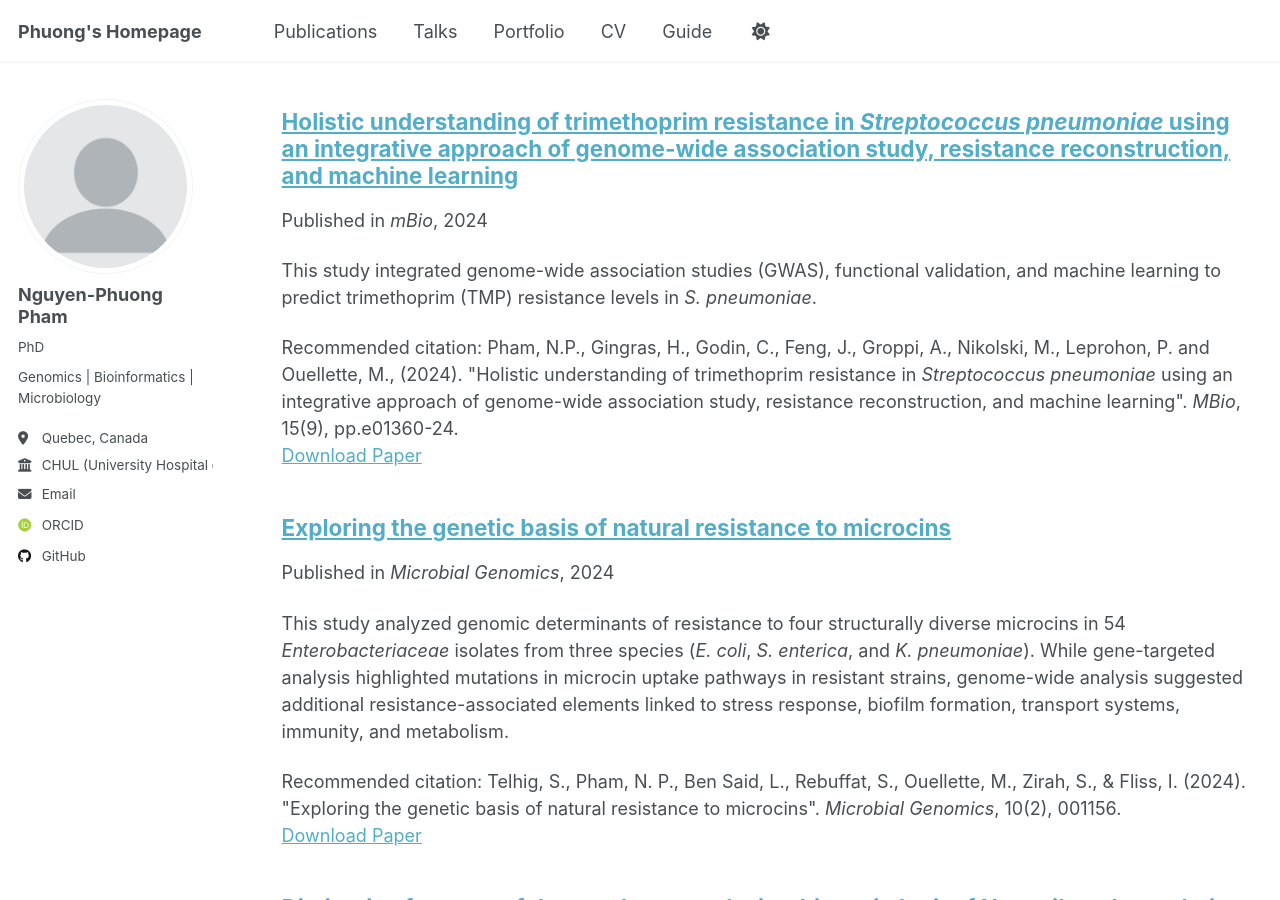
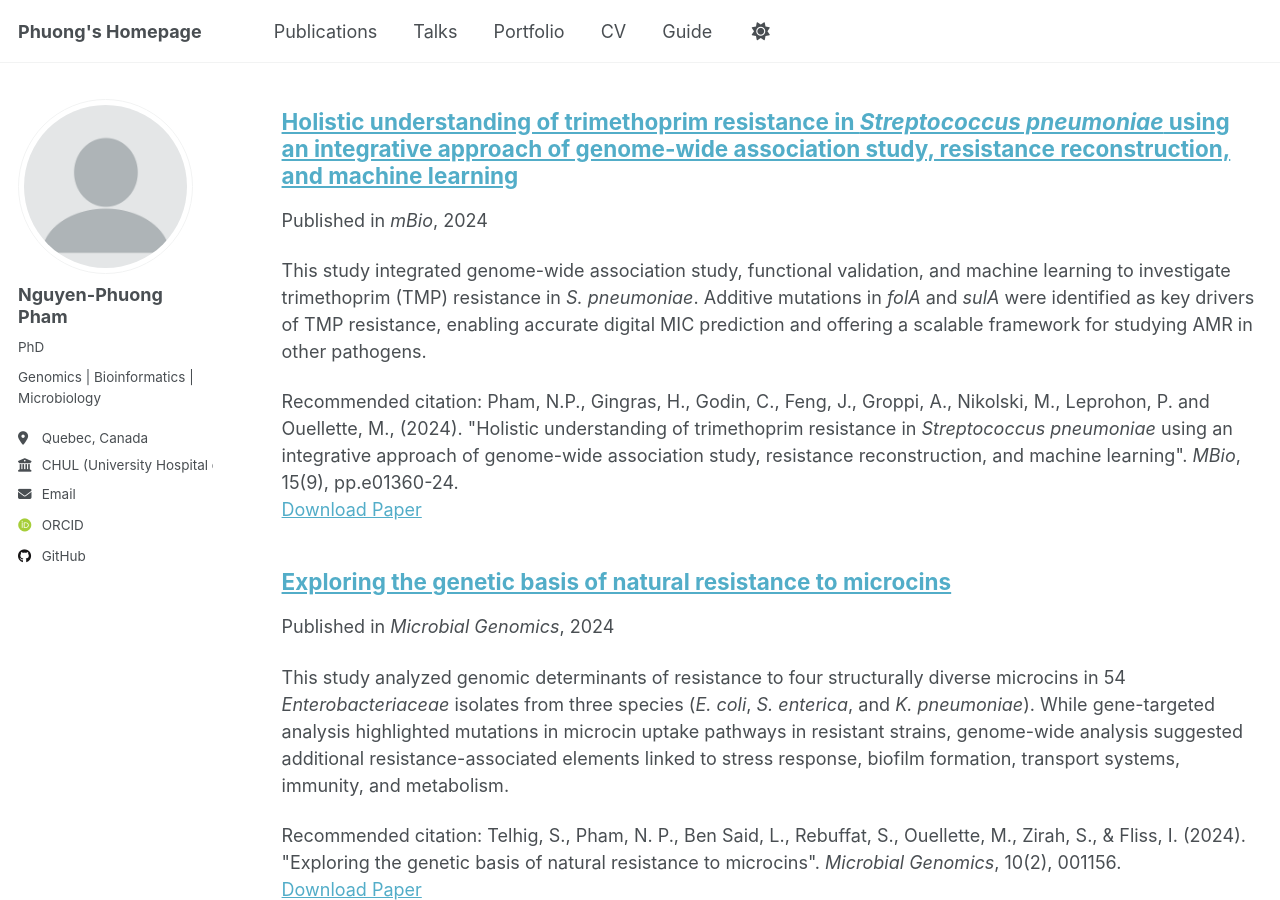
Before and after one commit to phng3001/phng3001.github.io, a Jekyll site: the page built from _pages/publications.html, in a window 1280 px wide and 900 px high, scrolled down 915 px. Built offline with Jekyll 4.4.1, drawn with Linux system fonts in a browser that asks for light colours; some web fonts are replaced; a script that is not in the unit is left out.

Commit message:
Update 2024-09-11_mBio.md

```diff
--- a/_publications/2024-09-11_mBio.md
+++ b/_publications/2024-09-11_mBio.md
@@ -3,7 +3,7 @@ title: Holistic understanding of trimethoprim resistance in <i>Streptococcus pne
 collection: publications
 category: manuscripts
 permalink: /publication/2024-09-11_mBio
-excerpt: This study integrated genome-wide association studies (GWAS), functional validation, and machine learning to predict trimethoprim (TMP) resistance levels in <i>S. pneumoniae</i>.
+excerpt: This study integrated genome-wide association study, functional validation, and machine learning to investigate trimethoprim (TMP) resistance in <i>S. pneumoniae</i>. Additive mutations in <i>folA</i> and <i>sulA</i> were identified as key drivers of TMP resistance, enabling accurate digital MIC prediction and offering a scalable framework for studying AMR in other pathogens.
 date: 2024-09-11
 venue: mBio
 paperurl: 'https://journals.asm.org/doi/10.1128/mbio.01360-24'
```
